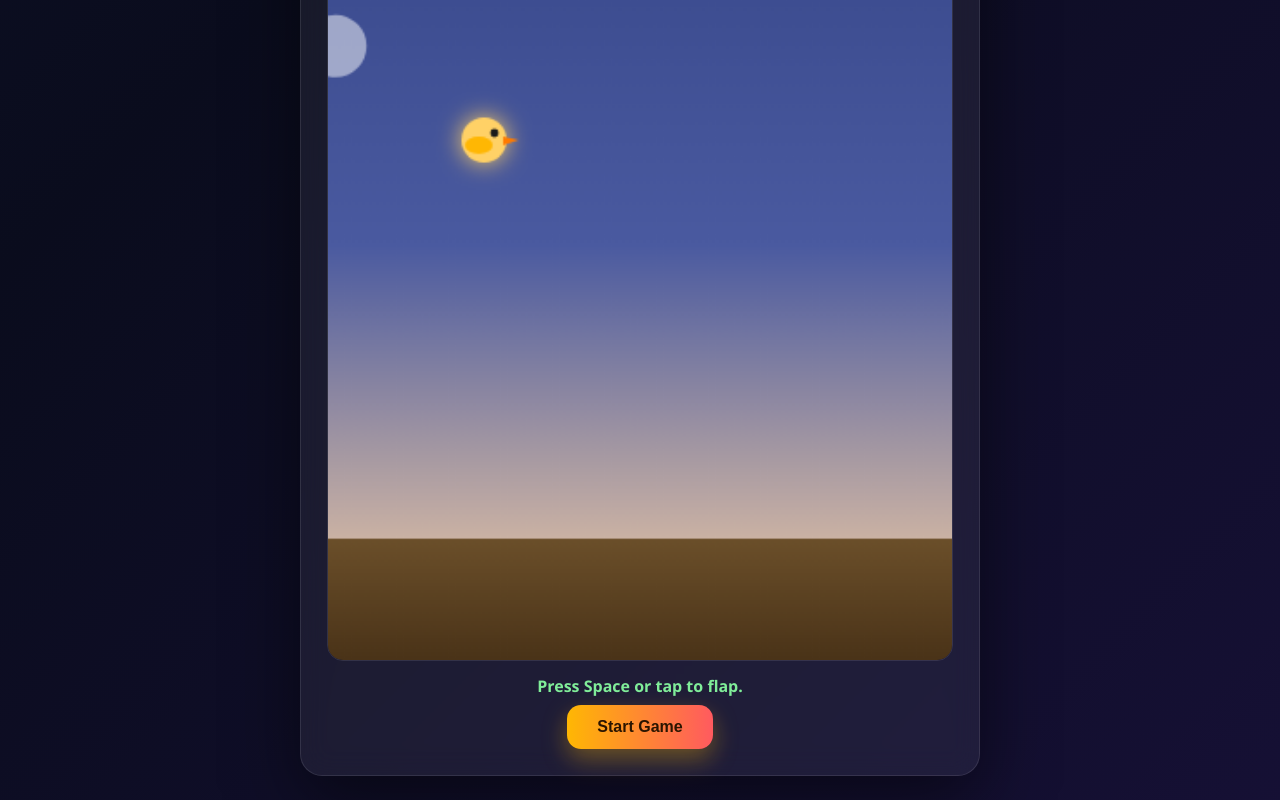
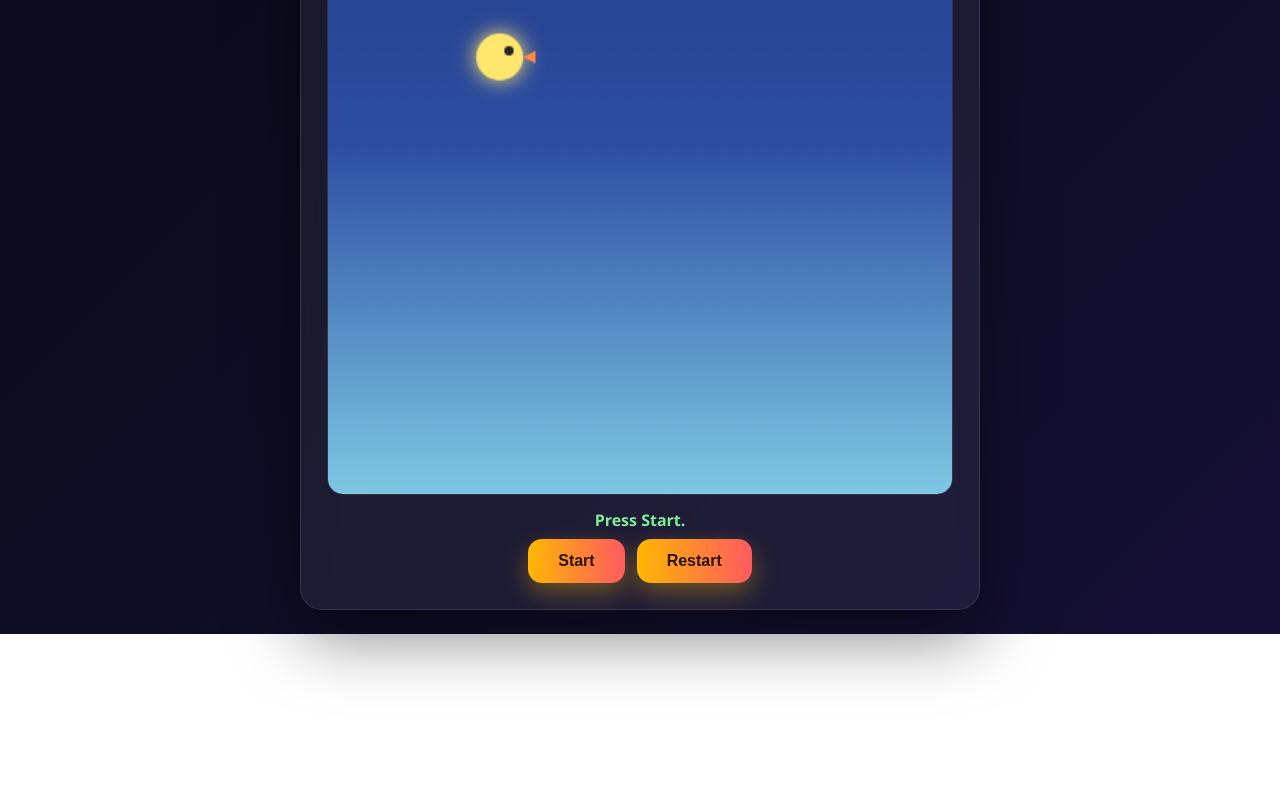
Before and after one commit to gamelabz/html5-game-flappy-bird, a plain HTML site: page index.html in a window 1280 px wide. Shown: the part 629-1429 px from the top of the page. After the commit the page ends 1263 px from the top, so only its background shows below. Drawn offline with Linux system fonts and the light colour scheme.

Commit message:
v1.0.1 - Flappy Bird

```diff
--- a/game.js
+++ b/game.js
@@ -6,185 +6,105 @@
   const scoreEl = document.getElementById('score');
   const bestEl = document.getElementById('best');
   const messageEl = document.getElementById('message');
-  const startBtn = document.getElementById('start');
+  const startEl = document.getElementById('start');
+  const restartEl = document.getElementById('restart');
 
-  const W = canvas.width;
-  const H = canvas.height;
-  const BEST_KEY = 'flappy-best-score';
-  const GROUND_H = 70;
+  const W = canvas.width, H = canvas.height;
+  const BEST_KEY = 'flappy-best';
+  const GRAV = 0.45, FLAP = -7.6, GAP = 150, PIPE_W = 64, SPD = 2.4;
 
-  const STATE = { READY: 'ready', PLAYING: 'playing', OVER: 'over' };
-  let state = STATE.READY;
+  let bird, pipes, score, best, running, over, acc;
 
-  const bird = { x: 90, y: H / 2, vy: 0, r: 13 };
-  let pipes = [];
-  let score = 0;
-  let best = Number(localStorage.getItem(BEST_KEY) || 0);
-  let frame = 0;
-  let clouds = [];
-  let t = 0;
+  function bestKey() { try { return parseInt(localStorage.getItem(BEST_KEY) || '0', 10) || 0; } catch (e) { return 0; } }
 
-  function updateHud() {
-    scoreEl.textContent = String(score);
-    bestEl.textContent = String(best);
+  function newGame() {
+    bird = { x: 110, y: H / 2, vy: 0, r: 15 };
+    pipes = []; score = 0; running = false; over = false; acc = 0;
+    best = bestKey(); bestEl.textContent = String(best); scoreEl.textContent = '0';
+    spawnPipe(W + 120); spawnPipe(W + 120 + 230);
+    messageEl.textContent = 'Press Start.'; draw();
   }
 
-  function spawnPipe() {
-    const gap = 165;
-    const minTop = 60;
-    const maxTop = H - GROUND_H - gap - 60;
-    const top = minTop + Math.random() * (maxTop - minTop);
-    pipes.push({ x: W + 20, top, gap, w: 64, scored: false });
-  }
-
-  function startGame() {
-    bird.y = H / 2; bird.vy = 0;
-    pipes = [];
-    score = 0;
-    frame = 0;
-    spawnPipe();
-    state = STATE.PLAYING;
-    startBtn.disabled = true;
-    messageEl.textContent = '';
-    updateHud();
-  }
-
-  function gameOver() {
-    state = STATE.OVER;
-    if (score > best) { best = score; localStorage.setItem(BEST_KEY, String(best)); }
-    updateHud();
-    messageEl.textContent = `Game Over! Score: ${score} — Best: ${best}.`;
-    startBtn.disabled = false;
-    startBtn.textContent = 'Play Again';
+  function spawnPipe(x) {
+    const margin = 60;
+    const top = margin + Math.random() * (H - GAP - margin * 2);
+    pipes.push({ x, top, passed: false });
   }
 
   function flap() {
-    if (state === STATE.READY) { startGame(); return; }
-    if (state === STATE.PLAYING) bird.vy = -7.4;
+    if (over) { newGame(); start(); return; }
+    if (!running) start();
+    bird.vy = FLAP;
   }
 
+  function start() { if (over) newGame(); if (!running) { running = true; messageEl.textContent = 'Go!'; } }
+
   function update() {
-    t += 1;
-    // clouds drift always
-    if (clouds.length < 4) clouds.push({ x: Math.random() * W, y: 40 + Math.random() * 200, s: 0.3 + Math.random() * 0.4 });
-    for (const c of clouds) { c.x -= c.s; if (c.x < -60) { c.x = W + 40; c.y = 40 + Math.random() * 200; } }
+    bird.vy += GRAV; bird.y += bird.vy;
+    if (bird.y + bird.r > H) { bird.y = H - bird.r; die(); }
+    if (bird.y - bird.r < 0) { bird.y = bird.r; bird.vy = 0; }
 
-    if (state !== STATE.PLAYING) return;
+    for (const p of pipes) {
+      p.x -= SPD;
+      if (!p.passed && p.x + PIPE_W < bird.x) { p.passed = true; score++; scoreEl.textContent = String(score); }
+    }
+    if (pipes.length && pipes[0].x + PIPE_W < -10) pipes.shift();
+    const lastX = pipes.length ? pipes[pipes.length - 1].x : 0;
+    if (lastX < W - 230) spawnPipe(lastX + 230);
 
-    frame++;
-    bird.vy += 0.42;
-    bird.y += bird.vy;
-
-    if (bird.y - bird.r < 0) { bird.y = bird.r; bird.vy = 0; }
-    if (bird.y + bird.r > H - GROUND_H) { gameOver(); return; }
-
-    const speed = 2.6;
     for (const p of pipes) {
-      p.x -= speed;
-      if (!p.scored && p.x + p.w < bird.x) {
-        p.scored = true;
-        score++;
-        if (score > best) { best = score; localStorage.setItem(BEST_KEY, String(best)); }
-        updateHud();
-      }
-    }
-    pipes = pipes.filter(p => p.x + p.w > -10);
-    if (frame % 95 === 0) spawnPipe();
-
-    // collisions
-    for (const p of pipes) {
-      if (bird.x + bird.r > p.x && bird.x - bird.r < p.x + p.w) {
-        if (bird.y - bird.r < p.top || bird.y + bird.r > p.top + p.gap) { gameOver(); return; }
+      if (bird.x + bird.r > p.x && bird.x - bird.r < p.x + PIPE_W) {
+        if (bird.y - bird.r < p.top || bird.y + bird.r > p.top + GAP) die();
       }
     }
   }
 
+  function die() {
+    over = true; running = false; messageEl.textContent = 'Game over!';
+    if (score > best) { best = score; bestEl.textContent = String(best); try { localStorage.setItem(BEST_KEY, String(best)); } catch (e) {} }
+  }
+
   function draw() {
-    const sky = ctx.createLinearGradient(0, 0, 0, H);
-    sky.addColorStop(0, '#2a3a7a');
-    sky.addColorStop(0.6, '#4a5aa0');
-    sky.addColorStop(1, '#ffd6a5');
-    ctx.fillStyle = sky;
-    ctx.fillRect(0, 0, W, H);
+    const g = ctx.createLinearGradient(0, 0, 0, H);
+    g.addColorStop(0, '#1b2a6b'); g.addColorStop(0.6, '#2d4ea3'); g.addColorStop(1, '#7ec8e3');
+    ctx.fillStyle = g; ctx.fillRect(0, 0, W, H);
 
     // clouds
-    ctx.fillStyle = 'rgba(255,255,255,0.5)';
-    for (const c of clouds) {
-      ctx.beginPath();
-      ctx.arc(c.x, c.y, 22, 0, Math.PI * 2);
-      ctx.arc(c.x + 24, c.y + 6, 18, 0, Math.PI * 2);
-      ctx.arc(c.x - 22, c.y + 6, 16, 0, Math.PI * 2);
-      ctx.fill();
+    ctx.fillStyle = 'rgba(255,255,255,0.12)';
+    for (let i = 0; i < 3; i++) { const cx = (i * 170 + 60) % W, cy = 90 + i * 40; ctx.beginPath(); ctx.arc(cx, cy, 28, 0, Math.PI * 2); ctx.arc(cx + 26, cy + 6, 22, 0, Math.PI * 2); ctx.fill(); }
+
+    for (const p of pipes) {
+      const col = '#3ddc84';
+      ctx.save(); ctx.shadowBlur = 12; ctx.shadowColor = col; ctx.fillStyle = col;
+      ctx.beginPath(); ctx.roundRect(p.x, 0, PIPE_W, p.top, 8); ctx.fill();
+      ctx.beginPath(); ctx.roundRect(p.x, p.top + GAP, PIPE_W, H - (p.top + GAP), 8); ctx.fill();
+      ctx.fillStyle = 'rgba(0,0,0,0.15)';
+      ctx.beginPath(); ctx.roundRect(p.x - 4, p.top - 18, PIPE_W + 8, 18, 6); ctx.fill();
+      ctx.beginPath(); ctx.roundRect(p.x - 4, p.top + GAP, PIPE_W + 8, 18, 6); ctx.fill();
+      ctx.restore();
     }
 
-    // pipes
-    for (const p of pipes) {
-      const g = ctx.createLinearGradient(p.x, 0, p.x + p.w, 0);
-      g.addColorStop(0, '#39d98a');
-      g.addColorStop(1, '#1f8f5b');
-      ctx.fillStyle = g;
-      ctx.fillRect(p.x, 0, p.w, p.top);
-      ctx.fillRect(p.x, p.top + p.gap, p.w, H - GROUND_H - (p.top + p.gap));
-      // lip
-      ctx.fillStyle = '#2bbf78';
-      ctx.fillRect(p.x - 4, p.top - 14, p.w + 8, 14);
-      ctx.fillRect(p.x - 4, p.top + p.gap, p.w + 8, 14);
-    }
-
-    // ground
-    const gr = ctx.createLinearGradient(0, H - GROUND_H, 0, H);
-    gr.addColorStop(0, '#6b4f2a');
-    gr.addColorStop(1, '#4a3318');
-    ctx.fillStyle = gr;
-    ctx.fillRect(0, H - GROUND_H, W, GROUND_H);
-
     // bird
-    ctx.save();
-    ctx.translate(bird.x, bird.y);
-    ctx.rotate(Math.max(-0.5, Math.min(1.2, bird.vy * 0.06)));
-    ctx.shadowColor = '#ffd166';
-    ctx.shadowBlur = 14;
-    ctx.fillStyle = '#ffd166';
-    ctx.beginPath();
-    ctx.arc(0, 0, bird.r, 0, Math.PI * 2);
-    ctx.fill();
-    ctx.shadowBlur = 0;
-    // wing
-    ctx.fillStyle = '#ffb703';
-    ctx.beginPath();
-    ctx.ellipse(-3, 3, 8, 5, 0, 0, Math.PI * 2);
-    ctx.fill();
-    // eye
-    ctx.fillStyle = '#1a1a1a';
-    ctx.beginPath();
-    ctx.arc(6, -4, 2.4, 0, Math.PI * 2);
-    ctx.fill();
-    // beak
-    ctx.fillStyle = '#ff7b00';
-    ctx.beginPath();
-    ctx.moveTo(bird.r - 2, -2);
-    ctx.lineTo(bird.r + 7, 0);
-    ctx.lineTo(bird.r - 2, 3);
-    ctx.fill();
-    ctx.restore();
+    ctx.save(); ctx.shadowBlur = 14; ctx.shadowColor = '#ffe66d'; ctx.fillStyle = '#ffe66d';
+    ctx.beginPath(); ctx.arc(bird.x, bird.y, bird.r, 0, Math.PI * 2); ctx.fill(); ctx.restore();
+    ctx.fillStyle = '#222'; ctx.beginPath(); ctx.arc(bird.x + 6, bird.y - 4, 3, 0, Math.PI * 2); ctx.fill();
+    ctx.fillStyle = '#ff8c42'; ctx.beginPath(); ctx.moveTo(bird.x + bird.r, bird.y); ctx.lineTo(bird.x + bird.r + 8, bird.y - 4); ctx.lineTo(bird.x + bird.r + 8, bird.y + 4); ctx.fill();
   }
 
-  function loop() {
-    update();
-    draw();
+  let last = 0;
+  function loop(ts) {
+    const dt = ts - last; last = ts;
+    if (running && !over) { acc += dt; while (acc >= 16) { acc -= 16; update(); } draw(); }
+    else draw();
     requestAnimationFrame(loop);
   }
 
-  document.addEventListener('keydown', (e) => {
-    const k = e.key.toLowerCase();
-    if (k === ' ' || k === 'arrowup' || k === 'w') { e.preventDefault(); flap(); }
-    if (k === 'p' && state === STATE.PLAYING) { state = STATE.READY; messageEl.textContent = 'Paused — press Space to resume.'; }
-    if (k === 'r') startGame();
+  canvas.addEventListener('mousedown', flap);
+  window.addEventListener('keydown', e => {
+    if (e.code === 'Space' || e.key === ' ') { e.preventDefault(); flap(); }
   });
-  canvas.addEventListener('mousedown', flap);
-  canvas.addEventListener('touchstart', (e) => { e.preventDefault(); flap(); }, { passive: false });
-  startBtn.addEventListener('click', startGame);
-
-  updateHud();
+  startEl.addEventListener('click', start);
+  restartEl.addEventListener('click', () => { newGame(); start(); });
+  newGame();
   requestAnimationFrame(loop);
 })();
--- a/index.html
+++ b/index.html
@@ -10,7 +10,7 @@
   <main class="app">
     <header class="topbar">
       <h1>🐤 Flappy Bird</h1>
-      <p class="tagline">Tap to flap and thread the pipes.</p>
+      <p class="tagline">Tap to flap. Thread the pipes.</p>
     </header>
 
     <section class="hud" aria-label="Game statistics">
@@ -19,12 +19,13 @@
     </section>
 
     <div class="stage">
-      <canvas id="game" width="360" height="600"></canvas>
-      <p class="message" id="message">Press Space or tap to flap.</p>
+      <canvas id="game" width="400" height="560"></canvas>
+      <p class="message" id="message">Click or press Space to flap.</p>
     </div>
 
     <footer class="controls">
-      <button id="start" class="btn">Start Game</button>
+      <button class="btn" id="start">Start</button>
+      <button class="btn" id="restart">Restart</button>
     </footer>
   </main>
 
```
